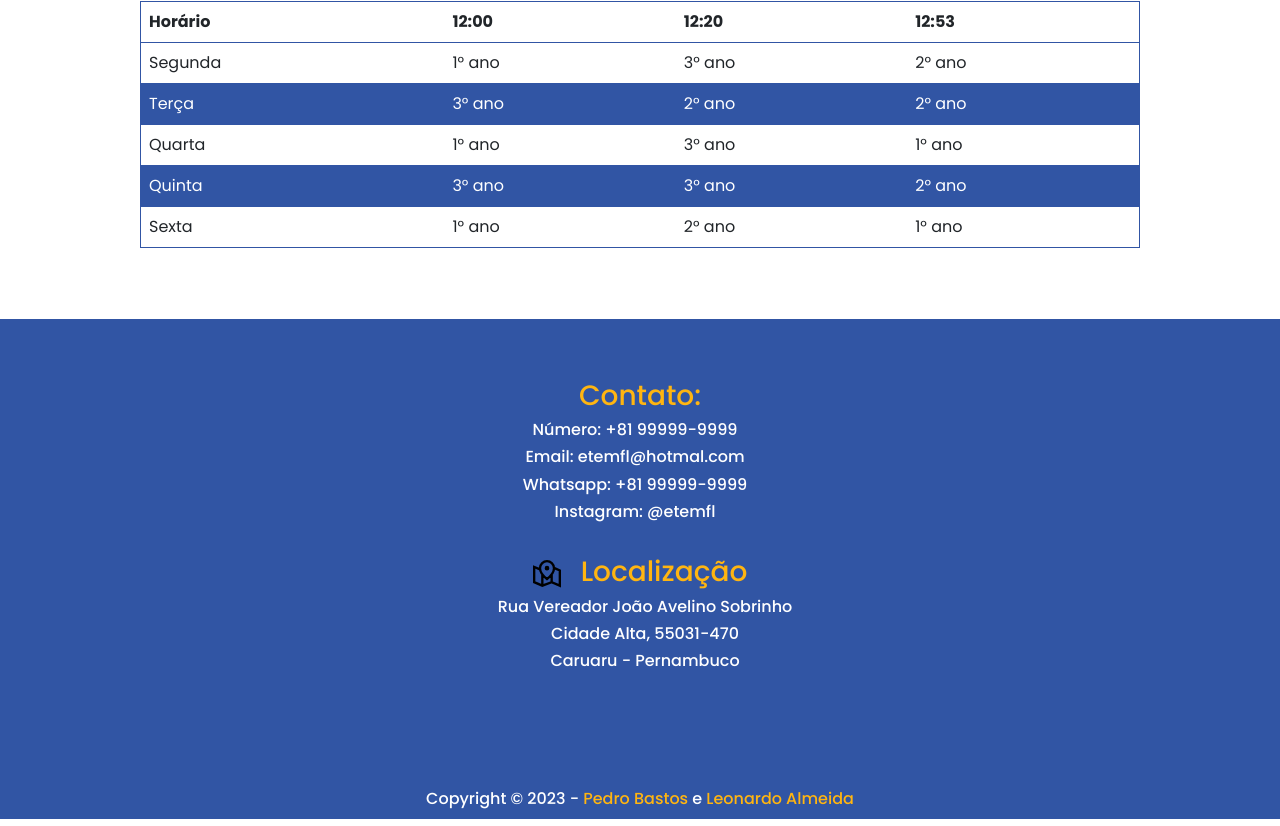
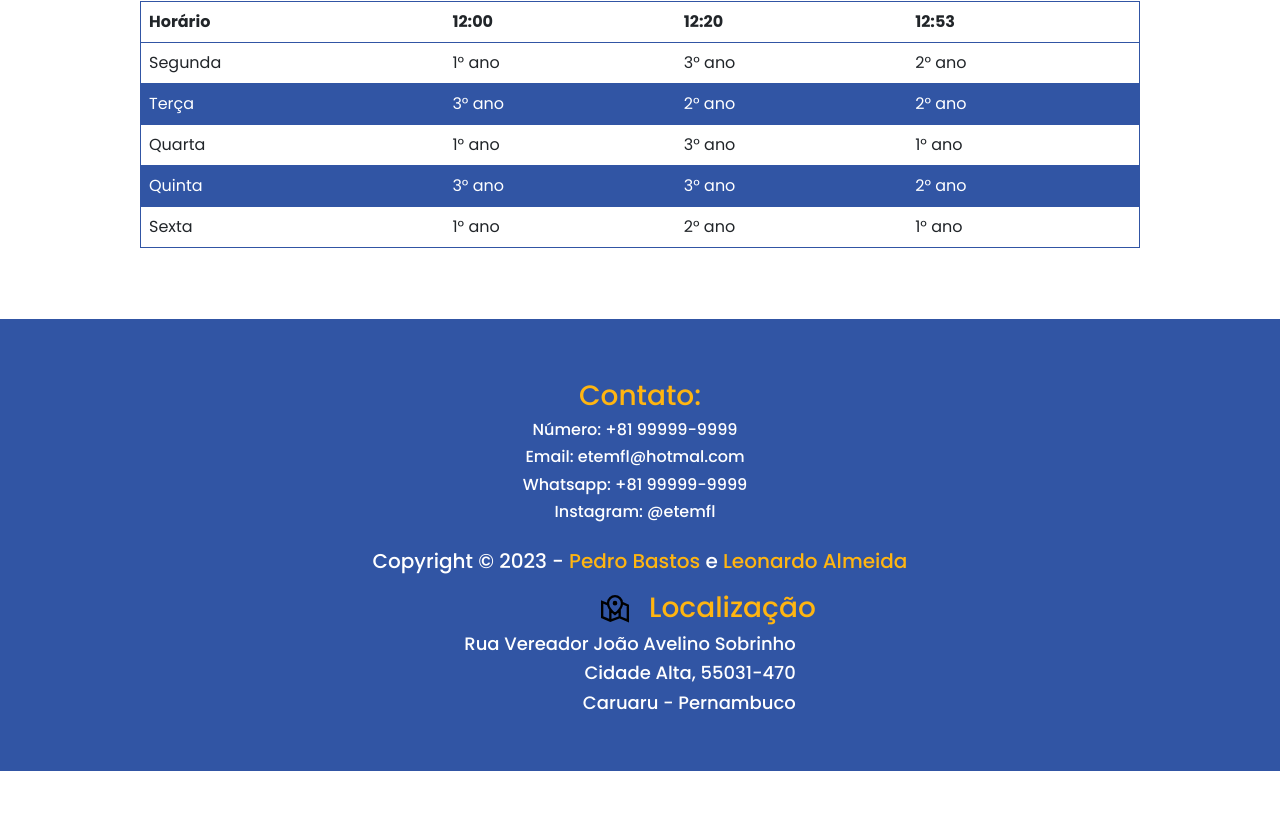
Before and after one commit to LeonardoAlmds/projeto-horarios-ete, a React (Create React App) app: page /horarioRefeicoes in a window 1280 px wide. Shown: the part 592-1418 px from the top of the page. After the commit the page ends 1363 px from the top, so only its background shows below. Built offline with nearby package versions, Linux system fonts and the light colour scheme.

Commit message:
TesteLeo

```diff
--- a/src/styles/NewFooter.css
+++ b/src/styles/NewFooter.css
@@ -71,43 +71,21 @@
 
 @media (max-width: 1300px) {
   .contact {
-        height: 500px;
     align-items: center;
-        display: flex;
     flex-direction: column;
 }
-
 .left {
   text-align: center;
   margin: 0 auto;
   padding: 10px;
 }
-
 .left h6 {
   margin-left: -10px;
   font-size: 16px;
 }
-
 .middle {
   text-align: center;
   margin: 0 auto;
   padding: 10px;
-        margin-bottom: -400px;
-    }
-
-    .middle h4 {
-        font-size: 16px;
-    }
-
-    .right {
-        text-align: center;
-        margin: -20px auto;
-        padding: 10px;
-        transform: translateY(-100px);
-    }
-
-    .right h6 {
-        margin-right: -10px;
-        font-size: 16px;
 }
 }
```
Lines whose indentation alone changed are shown as unchanged.
